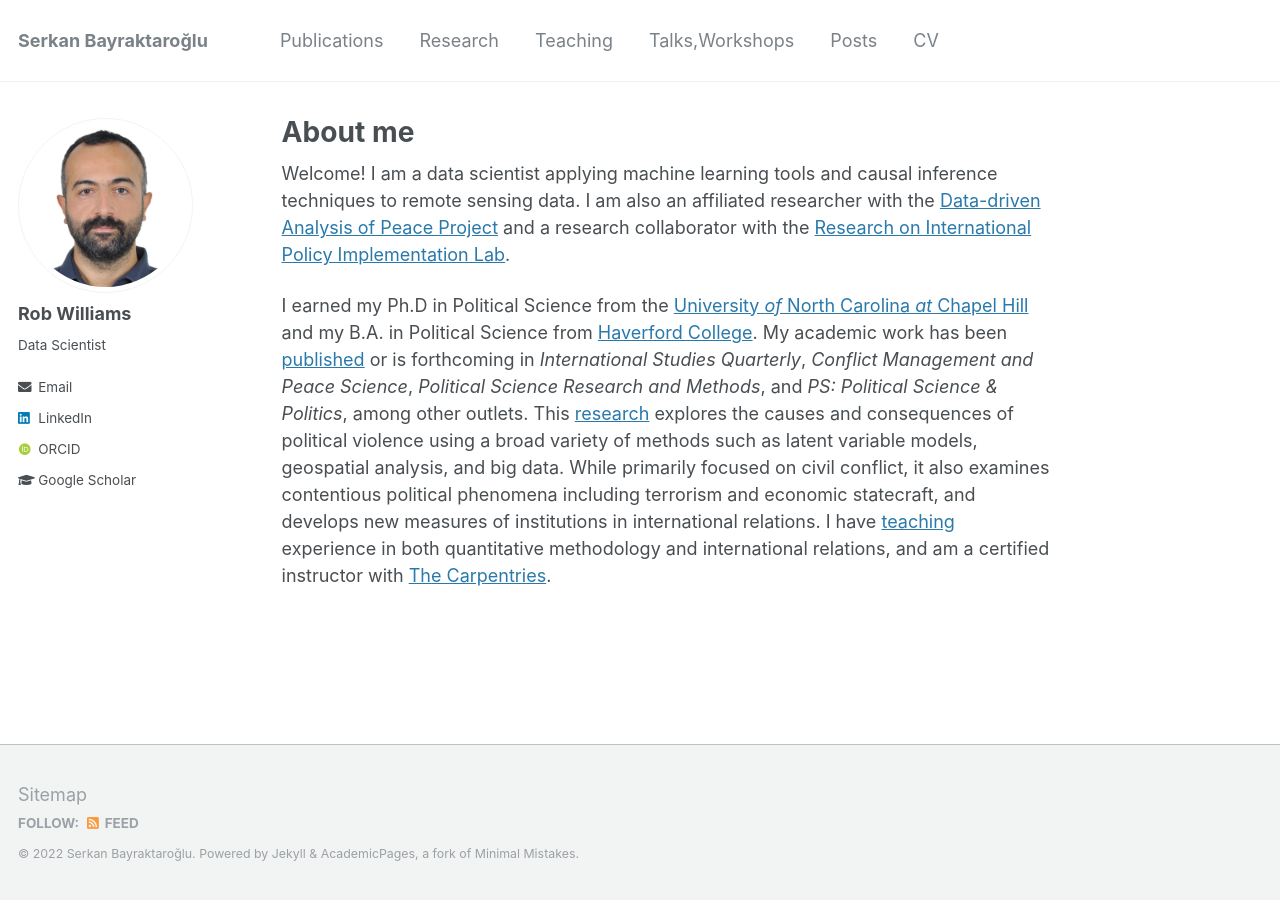
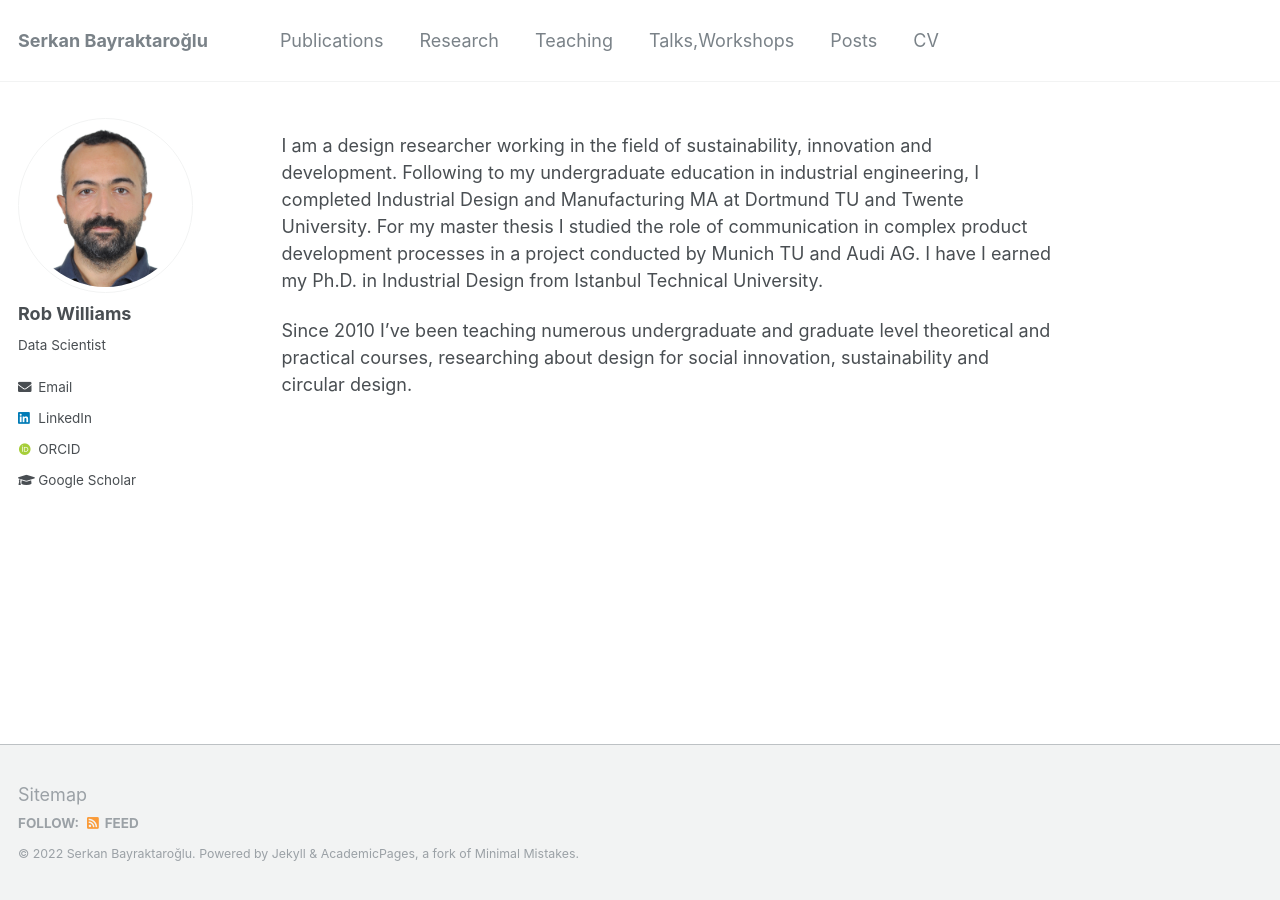
Before and after one commit to serkanbayraktaroglu/serkanbayraktaroglu.github.io, a Jekyll site: the page built from _pages/about.md, in a window 1280 px wide. Built offline with Jekyll 4.4.1, drawn with Linux system fonts in a browser that asks for light colours; some web fonts are replaced.

Commit message:
Update about.md

```diff
--- a/_pages/about.md
+++ b/_pages/about.md
@@ -1,6 +1,6 @@
 ---
 permalink: /
-title: "About me"
+title: ""
 excerpt: "About me"
 author_profile: true
 redirect_from:
@@ -8,23 +8,6 @@ redirect_from:
   - /about.html
 ---
 
-Welcome! I am a data scientist applying machine learning tools and causal
-inference techniques to remote sensing data. I am also an affiliated
-researcher with the [Data-driven Analysis of Peace Project](https://dapp-lab.org)
-and a research collaborator with the
-[Research on International Policy Implementation Lab](https://bridgingthegapproject.org/ripil).
+I am a design researcher working in the field of sustainability, innovation and development. Following to my undergraduate education in industrial engineering, I completed Industrial Design and Manufacturing MA at Dortmund TU and Twente University. For my master thesis I studied the role of communication in complex product development processes in a project conducted by Munich TU and Audi AG. I have I earned my Ph.D. in Industrial Design from Istanbul Technical University.
 
-I earned my Ph.D in Political Science from the
-[University *of* North Carolina *at* Chapel Hill](https://www.unc.edu) and my
-B.A. in Political Science from [Haverford College](https://www.haverford.edu).
-My academic work has been [published](publications) or is forthcoming in
-*International Studies Quarterly*, *Conflict Management and Peace Science*,
-*Political Science Research and Methods*, and *PS: Political Science & Politics*,
-among other outlets. This [research](research) explores the causes and
-consequences of political violence using a broad variety of methods such as
-latent variable models, geospatial analysis, and big data. While primarily
-focused on civil conflict, it also examines contentious political phenomena
-including terrorism and economic statecraft, and develops new measures of
-institutions in international relations. I have [teaching](teaching) experience
-in both quantitative methodology and international relations, and am a certified
-instructor with [The Carpentries](https://carpentries.org).
+Since 2010 I’ve been teaching numerous undergraduate and graduate level theoretical and practical courses, researching about design for social innovation, sustainability and circular design.
```
